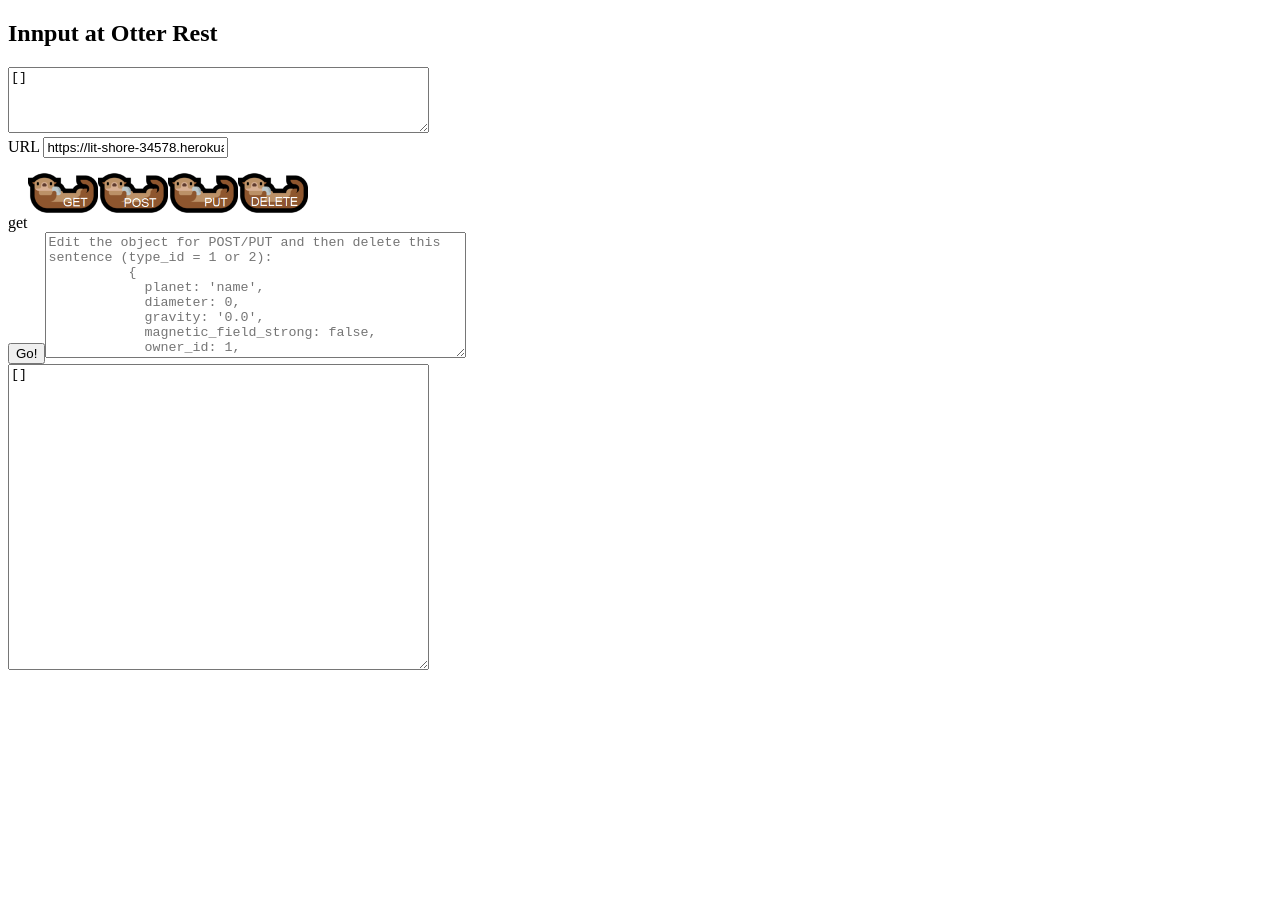
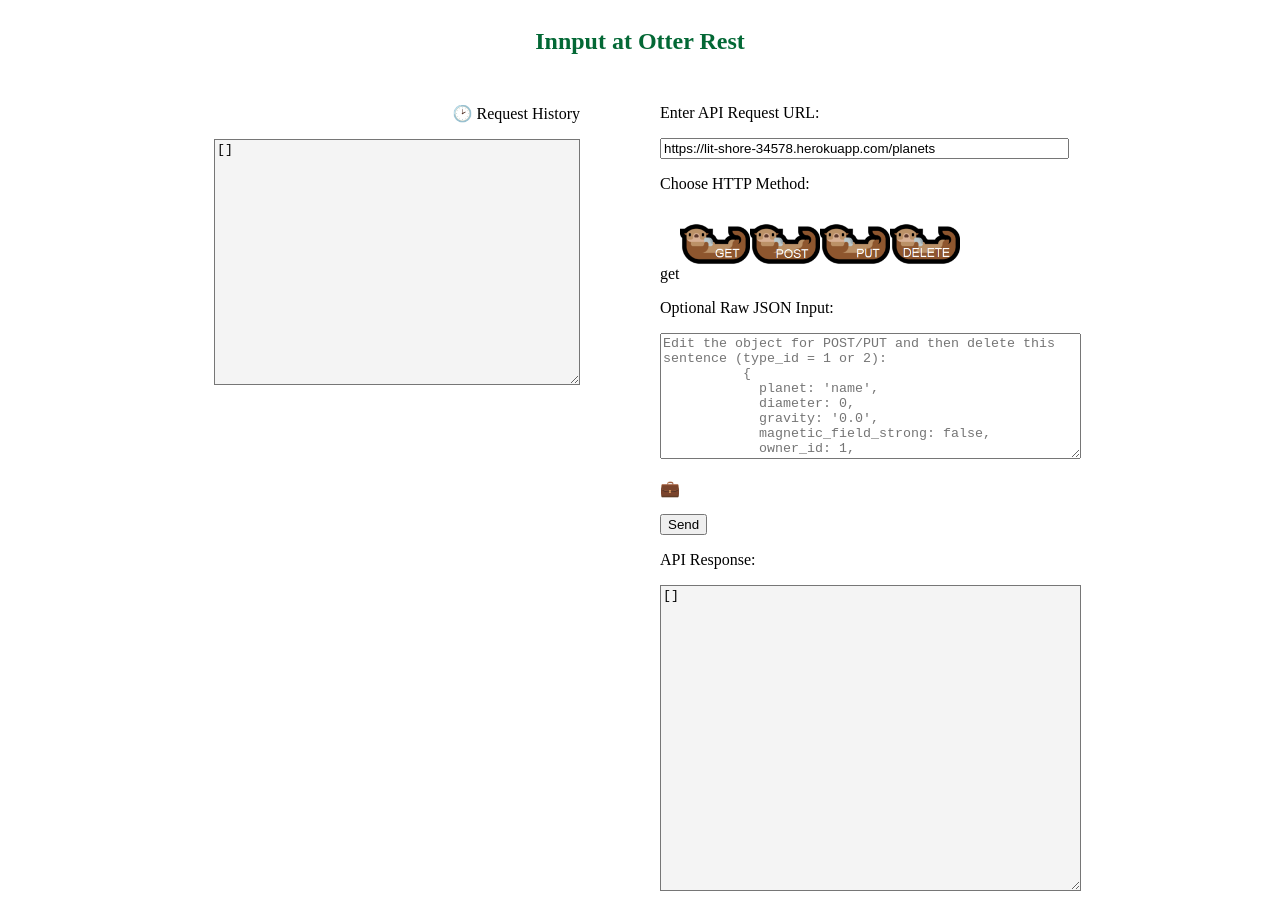
Before and after one commit to sgerpdx/fe-lab-resty, a React app: page / in a window 1280 px wide. Before the commit the page ends 800 px from the top, so only its background shows below. Built offline with nearby package versions, Linux system fonts and the light colour scheme.

Commit message:
CSS styling

```diff
--- a/src/components/app/App.css
+++ b/src/components/app/App.css
@@ -6,3 +6,48 @@
 .titleBar {
   font-family: Magnilda;
 } */
+
+.mainArea {
+  background-color: white;
+  color: rgb(3, 104, 53);
+  display: grid;
+  grid-template-rows: 60px 80vh;
+}
+
+.titleBar {
+  justify-content: center;
+  align-items: center;
+  text-align: center;
+  /* border-bottom: solid 1px rgb(3, 104, 53); */
+}
+
+.containerArea {
+  background-color: white;
+  color: black;
+  display: grid;
+  grid-template-columns: 1fr 1fr;
+  align-items: flex-start;
+  justify-content: center;
+}
+
+.contLeft,
+.contRight {
+  padding: 20px;
+}
+
+.historyArea {
+  display: flex;
+  flex-direction: column;
+  justify-content: right;
+  align-items: flex-end;
+  margin-right: 40px;
+}
+
+.displayHistory {
+  background-color: rgb(244, 244, 244);
+  width: 360px;
+}
+
+.displayJSON {
+  background-color: rgb(244, 244, 244);
+}
--- a/src/components/app/App.jsx
+++ b/src/components/app/App.jsx
@@ -1,12 +1,12 @@
 import React from 'react';
 import OtterRestContainer from '../../containers/OtterRestContainer';
-//import styles from './App.css';
+import styles from './App.css';
 //import 'font-awesome/css/font-awesome.css';
 
 export default function App() {
   return (
-    <div>
-      <h2 className="titleBar">Innput at Otter Rest</h2>
+    <div className={styles.mainArea}>
+      <h2 className={styles.titleBar}>Innput at Otter Rest</h2>
       <OtterRestContainer />
     </div>
   );
--- a/src/components/subdivisions/Controls.css
+++ b/src/components/subdivisions/Controls.css
@@ -14,6 +14,16 @@
   align-items: center;
 }
 
+.inputURL {
+  width: 100%;
+  background-color: skyblue;
+}
+
 input[type='radio'] {
   display: none;
 }
+
+.radioMethod {
+  display: flex;
+  flex-direction: column;
+}
--- a/src/components/subdivisions/Controls.jsx
+++ b/src/components/subdivisions/Controls.jsx
@@ -11,17 +11,20 @@ export default function Controls({
   return (
     <nav className="formArea">
       <form className="formControl" onSubmit={handleSubmit}>
+        <p>Enter API Request URL:</p>
         <label className="inputURL" htmlFor="req-url">
-          URL{' '}
+          {' '}
           <input
             id="req-url"
             type="text"
+            size="48"
             value={currentValue}
             onChange={handleChange}
           />
         </label>
         <section role="radiogroup" className="radioMethod">
           {' '}
+          <p>Choose HTTP Method:</p>
           <label className="httpMethods">
             <span>get</span>
             <input
@@ -80,12 +83,7 @@ export default function Controls({
             />
           </label>
         </section>
-        <input
-          className="submitForm"
-          type="submit"
-          value="Go!"
-          aria-label="send-req"
-        />
+        <p>Optional Raw JSON Input:</p>
         <textarea
           className="inputJSON"
           id="jsonBox"
@@ -103,6 +101,13 @@ export default function Controls({
         }"
           onChange={onChange}
         ></textarea>
+        <p>💼</p>
+        <input
+          className="submitForm"
+          type="submit"
+          value="Send"
+          aria-label="send-req"
+        />
       </form>
     </nav>
   );
--- a/src/components/subdivisions/History.jsx
+++ b/src/components/subdivisions/History.jsx
@@ -1,5 +1,5 @@
 import React from 'react';
-//import { styles } from './History.css';
+import styles from '../app/App.css';
 
 export default function History(props) {
   //let reqHistory = [];
@@ -7,13 +7,14 @@ export default function History(props) {
   //eqHistory.push(reqItem);
   const currentHistory = JSON.stringify(props.reqHistory);
   return (
-    <nav className="historyArea">
+    <nav className={styles.historyArea}>
+      <p>🕑 Request History</p>
       <textarea
-        className="displayHistory"
+        className={styles.displayHistory}
         id="historyBox"
         name="historyDisplay"
         cols="50"
-        rows="4"
+        rows="16"
         placeholder="History"
         value={currentHistory}
       ></textarea>
--- a/src/components/subdivisions/Response.jsx
+++ b/src/components/subdivisions/Response.jsx
@@ -1,12 +1,13 @@
 import React from 'react';
-//import { styles } from './Response.css';
+import styles from '../app/App.css';
 
 export default function Response(props) {
   const displayRes = JSON.stringify(props.res);
   return (
-    <nav className="resArea">
+    <nav className={styles.resArea}>
+      <p>API Response:</p>
       <textarea
-        className="displayJSON"
+        className={styles.displayJSON}
         id="resBox"
         name="resDisplay"
         rows="20"
--- a/src/containers/OtterRestContainer.jsx
+++ b/src/containers/OtterRestContainer.jsx
@@ -8,6 +8,7 @@ import {
   updatePlanet,
   deletePlanet,
 } from '../services/API';
+import styles from '../components/app/App.css';
 export default class OtterRestContainer extends Component {
   state = {
     urlText: 'https://lit-shore-34578.herokuapp.com/planets',
@@ -91,8 +92,11 @@ export default class OtterRestContainer extends Component {
     // if (loading) return <h3>Loading...</h3>;
 
     return (
-      <div>
+      <div className={styles.containerArea}>
+        <section className={styles.contLeft}>
           <History reqHistory={this.state.reqHistory} />
+        </section>
+        <section className={styles.contRight}>
           <Controls
             currentValue={this.state.urlText}
             handleChange={this.handleTextChange}
@@ -101,6 +105,7 @@ export default class OtterRestContainer extends Component {
             onChange={this.handleJsonReq}
           />
           <Response res={this.state.jsonRes} />
+        </section>
       </div>
     );
   }
```
Lines whose indentation alone changed are shown as unchanged.
